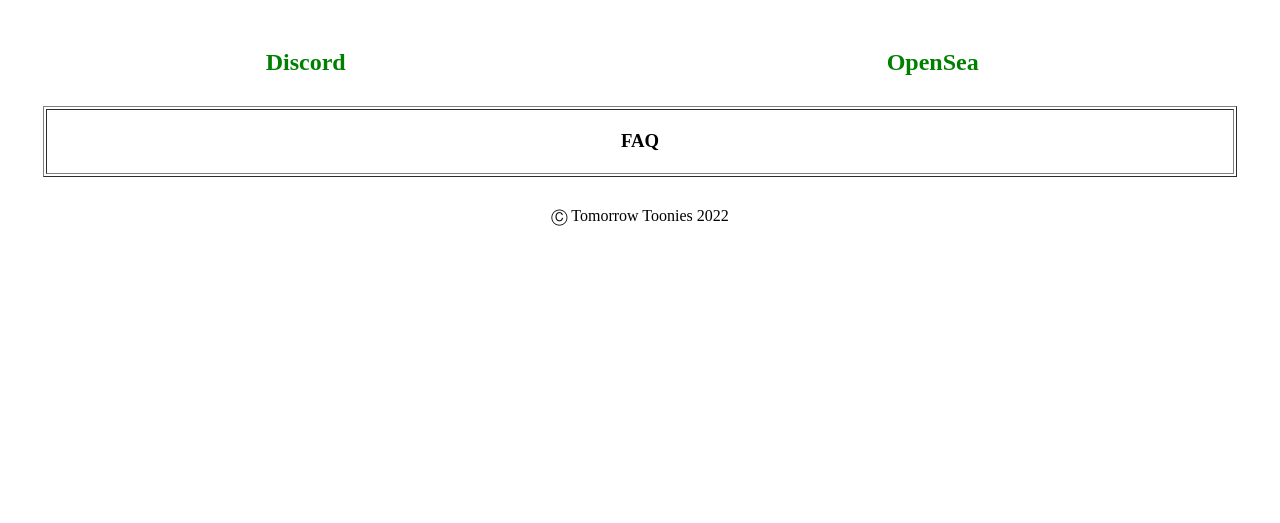
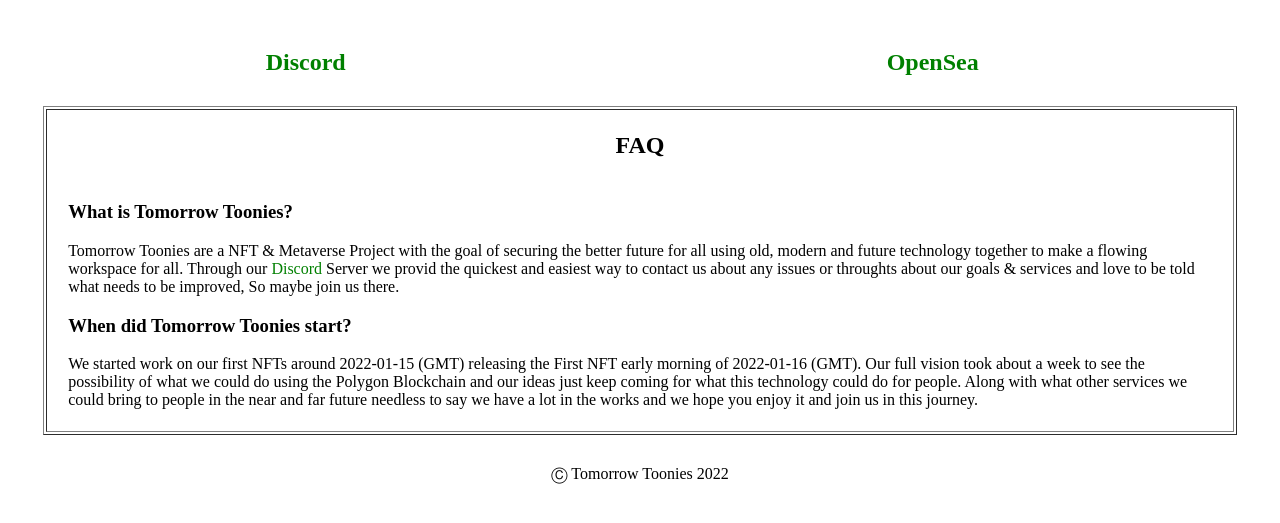
Before and after one commit to Tomorrow-Toonies/web1, a plain HTML site: page index.html in a window 1280 px wide. Shown: the part 91-614 px from the top of the page. Drawn offline with Linux system fonts and the light colour scheme.

Commit message:
Update index.html

```diff
--- a/index.html
+++ b/index.html
@@ -48,7 +48,25 @@
 									<tr>
 										<td>
 											<center>
-												<h3> FAQ </h3>
+												<h2> FAQ </h2>
+											</center>
+											<center>
+												<table width="97.5%" border="0" cellpadding = "2.5%">
+													<tbody>
+														<tr>
+															<td>
+																<h3>What is Tomorrow Toonies?</h3>
+																<p>
+																	Tomorrow Toonies are a NFT & Metaverse Project with the goal of securing the better future for all using old, modern and future technology together to make a flowing workspace for all. Through our <a style="text-decoration:none; color: green" href="https://discord.gg/Qhf97ZA7hx" target="_blank"> Discord </a> Server we provid the quickest and easiest way to contact us about any issues or throughts about our goals & services and love to be told what needs to be improved, So maybe join us there.
+																</p>
+																<h3>When did Tomorrow Toonies start?</h3>
+																<p>
+																	We started work on our first NFTs around 2022-01-15 (GMT) releasing the First NFT early morning of 2022-01-16 (GMT). Our full vision took about a week to see the possibility of what we could do using the Polygon Blockchain and our ideas just keep coming for what this technology could do for people. Along with what other services we could bring to people in the near and far future needless to say we have a lot in the works and we hope you enjoy it and join us in this journey.
+																</p>
+															</td>
+														</tr>
+													</tbody>
+												</table>
 											</center>
 										</td>
 									</tr>
```
